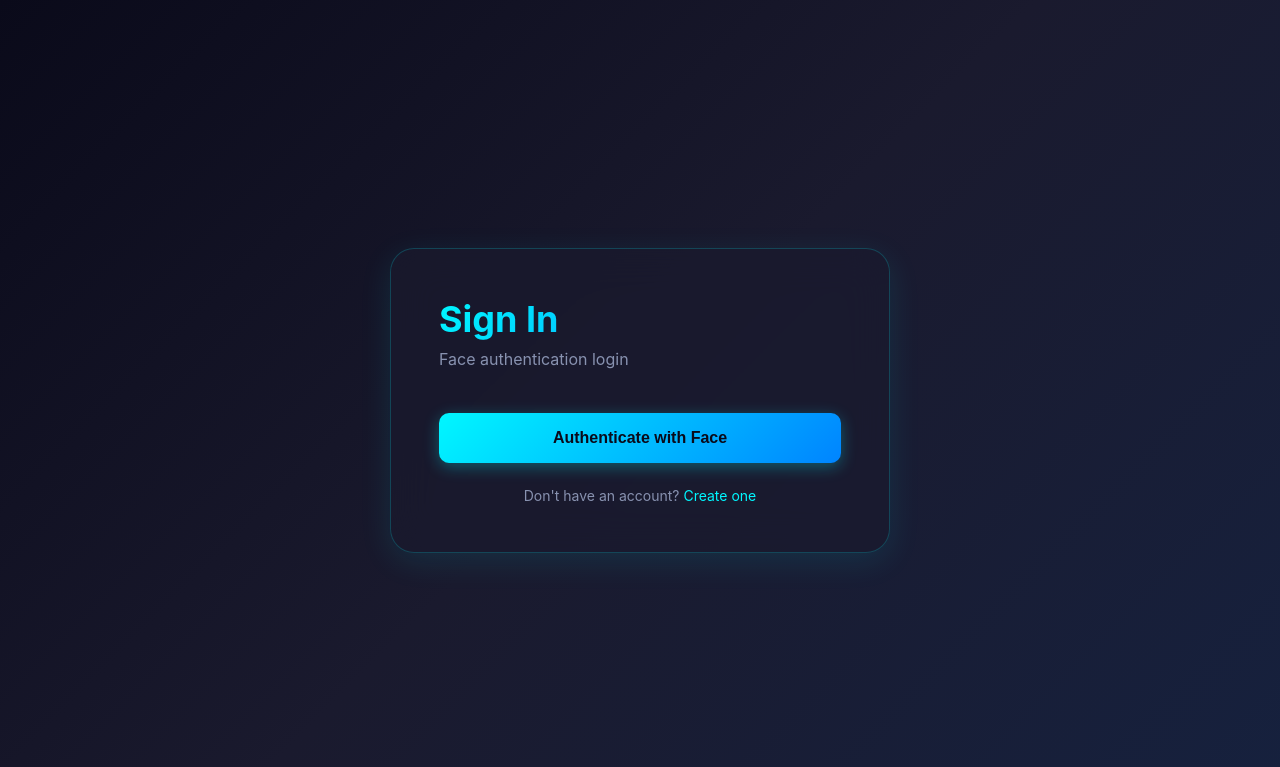
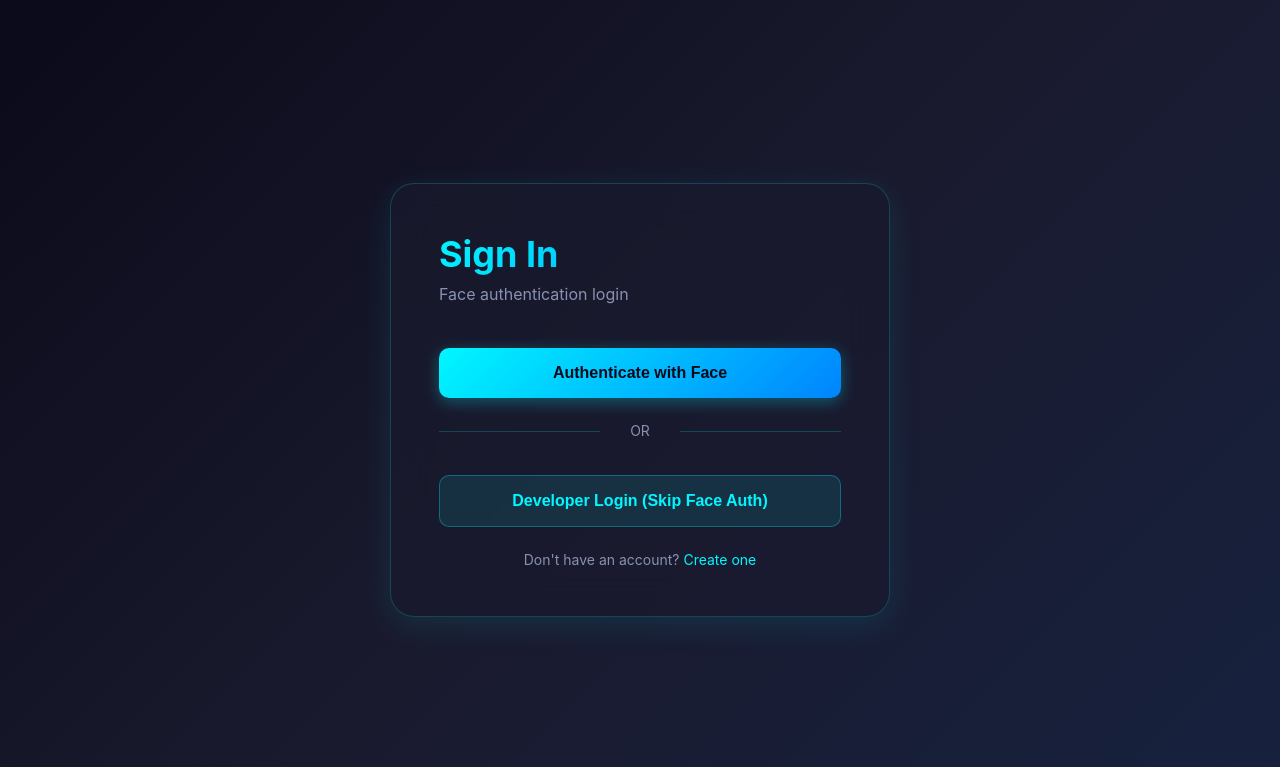
Before and after one commit to mahendrak070/Computer-Vision-Application, a Flask app: page /login in a window 1280 px wide. Shown: the top 767 px of the page. Run offline with Flask 3, Linux system fonts and the light colour scheme.

Commit message:
Add Developer Login buttons to all auth pages for easy access

```diff
--- a/templates/login.html
+++ b/templates/login.html
@@ -78,6 +78,44 @@
             box-shadow: 0 6px 24px rgba(0, 247, 255, 0.5);
         }
 
+        .btn-secondary {
+            background: rgba(0, 247, 255, 0.1);
+            color: #00f7ff;
+            border: 1px solid rgba(0, 247, 255, 0.3);
+        }
+
+        .btn-secondary:hover {
+            background: rgba(0, 247, 255, 0.2);
+            border-color: rgba(0, 247, 255, 0.5);
+            transform: translateY(-2px);
+        }
+
+        .divider {
+            text-align: center;
+            margin: 24px 0;
+            color: #8892b0;
+            font-size: 14px;
+            position: relative;
+        }
+
+        .divider::before,
+        .divider::after {
+            content: '';
+            position: absolute;
+            top: 50%;
+            width: 40%;
+            height: 1px;
+            background: rgba(0, 247, 255, 0.2);
+        }
+
+        .divider::before {
+            left: 0;
+        }
+
+        .divider::after {
+            right: 0;
+        }
+
         .link {
             display: block;
             text-align: center;
@@ -126,6 +164,10 @@
         <canvas id="canvas" style="display:none;"></canvas>
 
         <button class="btn-primary" onclick="startCamera()">Authenticate with Face</button>
+
+        <div class="divider">OR</div>
+
+        <button class="btn-secondary" onclick="window.location.href='/dev-login'">Developer Login (Skip Face Auth)</button>
 
         <div id="status"></div>
 
--- a/templates/register.html
+++ b/templates/register.html
@@ -192,6 +192,10 @@
         <div class="link">
             Already have an account? <a href="/login">Sign in</a>
         </div>
+
+        <div class="link" style="margin-top: 12px;">
+            <a href="/dev-login">Skip to Developer Login →</a>
+        </div>
     </div>
 
     <script>
```
Also changed, not shown: templates/index.html (+24 -0 lines).
